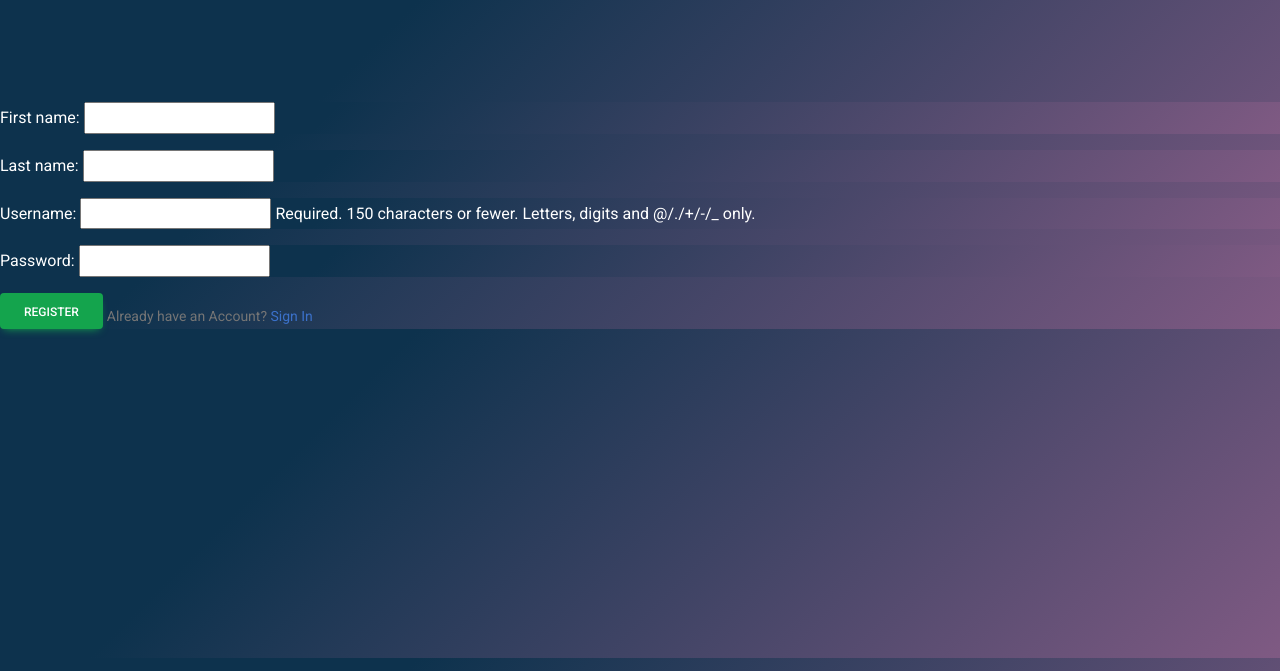
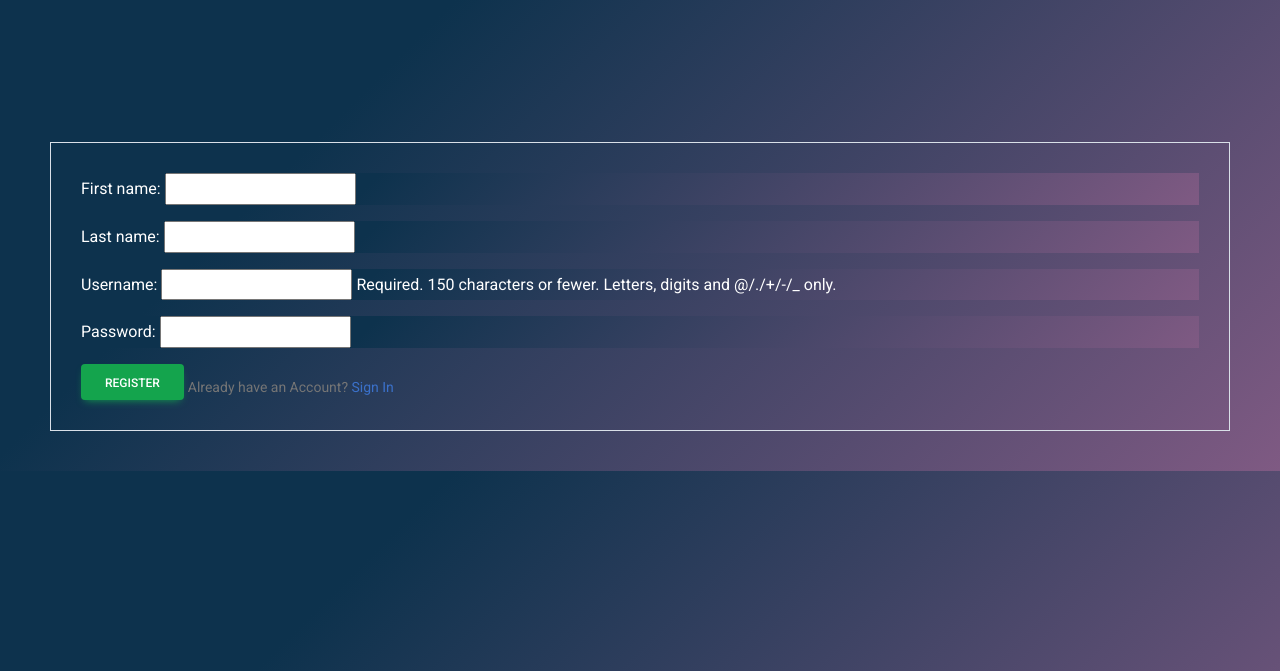
Before and after one commit to Julzpeter/Dispensary, a Django app: page /adminsignup/ in a window 1280 px wide. Shown: the top 671 px of the page. Run offline with Django 3.2, Linux system fonts and the light colour scheme; some libraries are stand-ins or nearby versions.

Commit message:
update new styles

```diff
--- a/static/styles.css
+++ b/static/styles.css
@@ -5,3 +5,12 @@ body,p,h1{
     font-family: 'Roboto', sans-serif;
 
 }
+.center-form{
+    padding-right: 30%;
+    border:1px solid #d9e0e8;
+    margin-bottom:2%;
+    justify-content: center;
+    margin: 40px 50px;
+    padding: 30px;
+
+}
```
